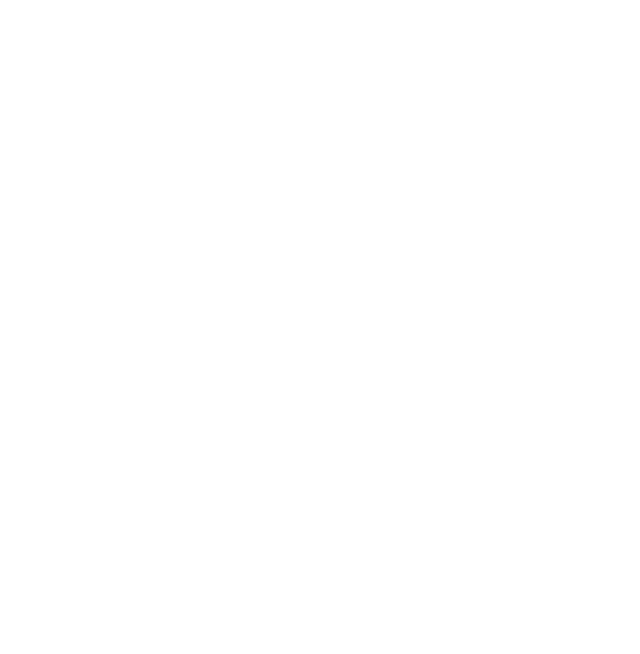
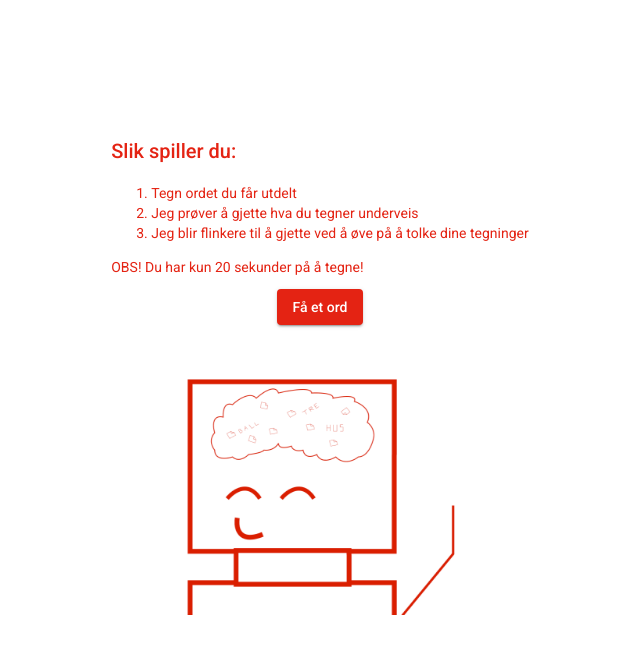
Before and after one commit to computas/tekniskmuseum, an Angular app: page /gameinfo in a window 1280 px wide. Before the commit this address led to /. Shown: the top 654 px of the page, without its empty margins (320-960 px from the left). Built offline with nearby package versions, Linux system fonts and the light colour scheme.

Commit message:
feat(gameInfo): added initial game info page

```diff
--- a/src/app/app.module.ts
+++ b/src/app/app.module.ts
@@ -1,11 +1,14 @@
 import { BrowserModule } from '@angular/platform-browser';
 import { HttpClientModule } from '@angular/common/http';
 import { NgModule } from '@angular/core';
+import { BrowserAnimationsModule } from '@angular/platform-browser/animations';
+
 import { AppRoutingModule } from './app-routing.module';
 import { AppComponent } from './app.component';
-import { BrowserAnimationsModule } from '@angular/platform-browser/animations';
 import { WelcomeModule } from './welcome/welcome.module';
 import { DrawingModule } from './drawing/drawing.module';
+import { GameInfoModule } from './game-info/game-info.module';
+
 
 @NgModule({
   declarations: [AppComponent],
@@ -16,6 +19,7 @@
     BrowserAnimationsModule,
     WelcomeModule,
     DrawingModule,
+    GameInfoModule,
   ],
   providers: [HttpClientModule],
   bootstrap: [AppComponent],
--- /dev/null
+++ b/src/app/game-info/game-info.component.html
@@ -0,0 +1,19 @@
+<div class="game-info">
+  <div>
+    <h2>Slik spiller du:</h2>
+    <ol>
+      <li>Tegn ordet du får utdelt</li>
+      <li>Jeg prøver å gjette hva du tegner underveis</li>
+      <li>
+        Jeg blir flinkere til å gjette ved å øve på å tolke dine tegninger
+      </li>
+    </ol>
+    <p>OBS! Du har kun 20 sekunder på å tegne!</p>
+  </div>
+  <button mat-raised-button
+    color="primary"
+    class="get-word-button"
+    (click)="startGame()">
+    Få et ord</button>
+  <img src="assets/figur.png" alt="" class="welcome-guy" />
+</div>
--- /dev/null
+++ b/src/app/game-info/game-info.component.scss
@@ -0,0 +1,21 @@
+.game-info{
+    height: 100%;
+    display: flex;
+    flex-direction: column;
+    justify-content: center;
+    align-items: center;
+}
+.game-info{
+    color: #e42313;
+}
+.get-word-button{
+    display: flex;
+    justify-content: center;
+    justify-content: center;
+    align-items: center;
+    background: #e42313;
+}
+.welcome-guy{
+    height: 30%;
+    padding: 50px;
+}
--- /dev/null
+++ b/src/app/game-info/game-info.component.ts
@@ -0,0 +1,18 @@
+import { Component, OnInit } from '@angular/core';
+import { Router } from '@angular/router';
+
+@Component({
+  selector: 'app-game-info',
+  templateUrl: './game-info.component.html',
+  styleUrls: ['./game-info.component.scss']
+})
+export class GameInfoComponent implements OnInit {
+
+  constructor(private router: Router) { }
+
+  ngOnInit(): void {
+  }
+  startGame() {
+    this.router.navigate(['drawing']);
+  }
+}
--- a/src/app/welcome/welcome.component.html
+++ b/src/app/welcome/welcome.component.html
@@ -23,7 +23,7 @@
   <mat-sidenav-content class="content">
     <div class="main-container">
       <img src="assets/welcome-guy.png" alt="" class="welcome-guy" />
-      <button mat-raised-button color="primary" class="play-game-button" (click)="startGame()">Spill</button>
+      <button mat-raised-button color="primary" class="play-game-button" (click)="goToGameInfoPage()">Spill</button>
     </div>
   </mat-sidenav-content>
 </mat-sidenav-container>
--- a/src/app/welcome/welcome.component.ts
+++ b/src/app/welcome/welcome.component.ts
@@ -13,7 +13,7 @@
   ngOnInit(): void {
   }
 
-  startGame() {
-    this.router.navigate(['drawing']);
+  goToGameInfoPage() {
+    this.router.navigate(['gameinfo']);
   }
 }
```
Also changed, not shown: src/app/app-routing.module.ts (+6 -1 lines), src/app/game-info/game-info.module.ts (added, +16 -0 lines), src/app/welcome/welcome.module.ts (+3 -7 lines), src/assets/figur.png (added), 1 other file (tests, documents, lock files or other folders).
